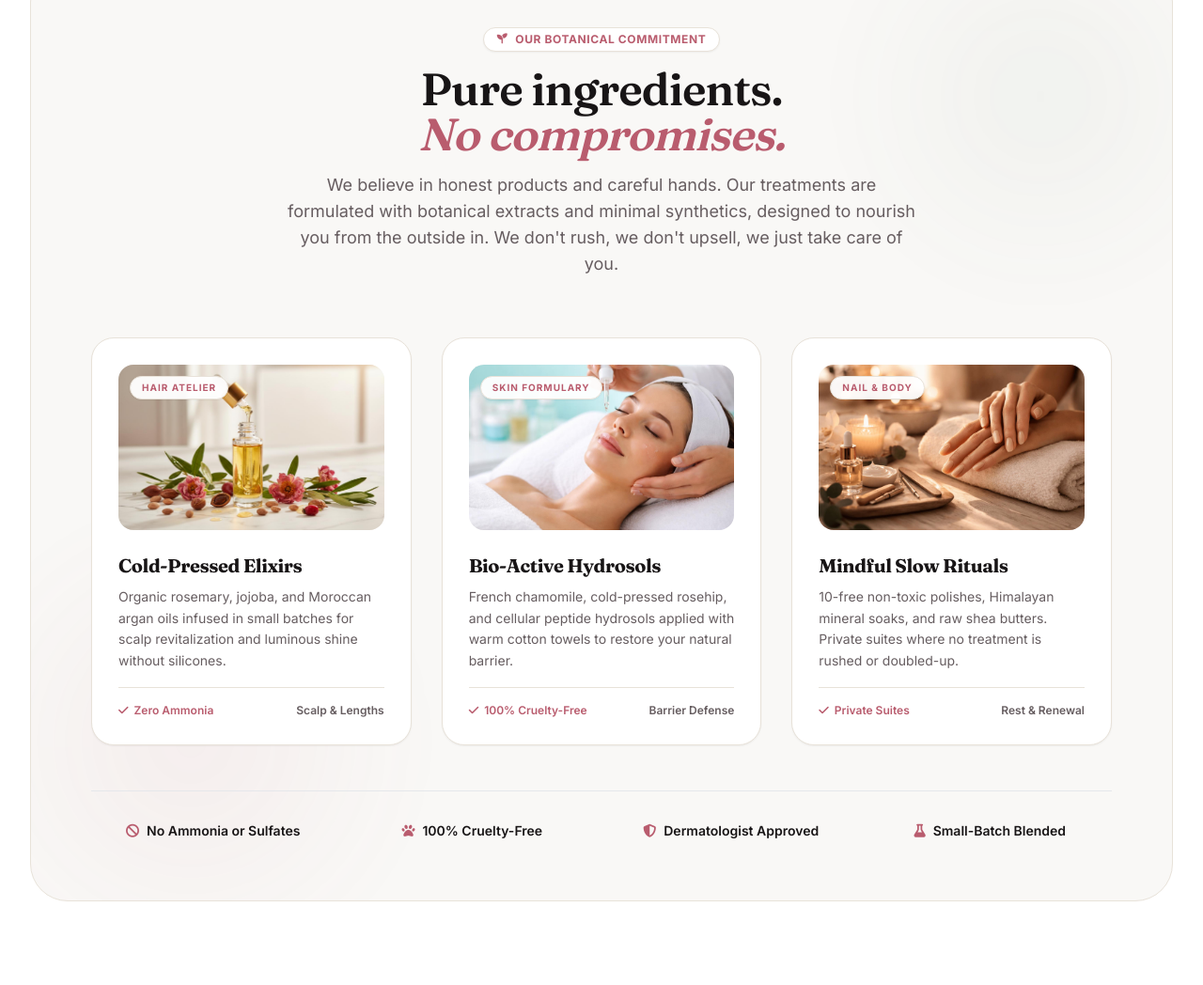
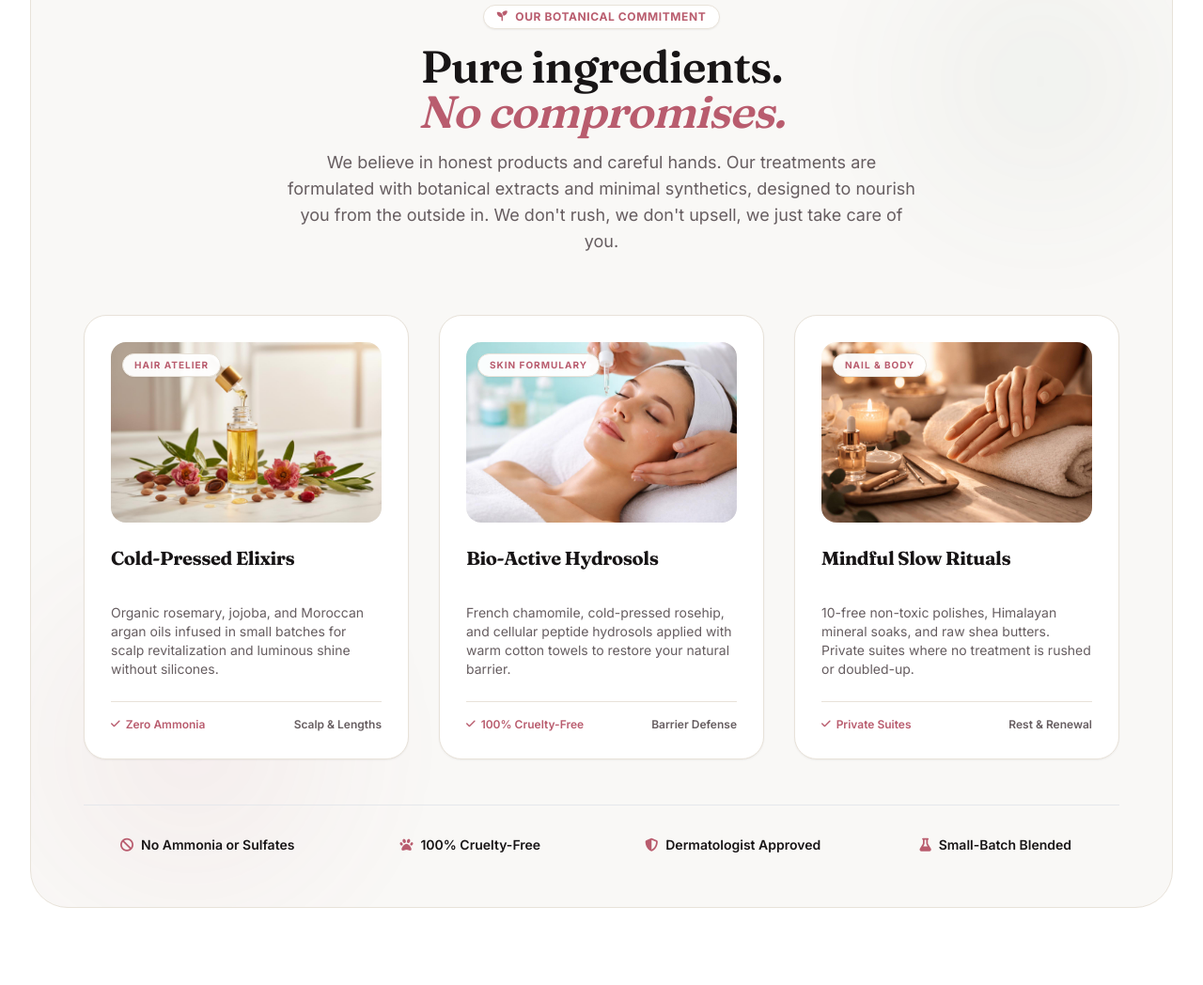
Before and after one commit to sukantak2004-netizen/Local-Salon-Beauty-Parlour, a plain HTML site: page home2.html in a window 1280 px wide. Shown: the part 4286-5334 px from the top of the page at 94% size. Drawn offline with nearby package versions, Linux system fonts and the light colour scheme.

Commit message:
first commit

```diff
--- a/home2.html
+++ b/home2.html
@@ -1093,18 +1093,18 @@
 </section>
 
 <!-- ▪ SALON COMMITMENT & BOTANICAL APOTHECARY ▪ -->
-<section class="py-20 lg:py-28 px-6 sm:px-8 2xl:px-12 max-w-[1600px] mx-auto overflow-hidden">
-<div class="rounded-[2.5rem] bg-cream border border-border p-8 sm:p-12 lg:p-16 relative overflow-hidden">
+<section id="botanical-apothecary" class="py-16 lg:py-24 px-4 sm:px-6 lg:px-8 2xl:px-12 max-w-[1600px] mx-auto overflow-hidden">
+<div class="rounded-3xl sm:rounded-[2.5rem] bg-cream border border-border p-6 sm:p-8 md:p-10 lg:p-12 xl:p-14 relative overflow-hidden">
     <!-- Ambient delicate glows -->
     <div class="hero-glow-terra -bottom-20 -left-20 opacity-40 hidden sm:block"></div>
     <div class="hero-glow-sage -top-20 -right-20 opacity-40 hidden sm:block"></div>
 
     <!-- Section Header -->
-    <div class="max-w-3xl mx-auto text-center space-y-4 mb-16 relative z-10">
+    <div class="max-w-3xl mx-auto text-center space-y-4 mb-12 sm:mb-16 relative z-10">
         <div class="inline-flex items-center gap-2 px-3.5 py-1 rounded-full bg-background border border-border text-xs font-bold uppercase tracking-wider text-accent mx-auto shadow-sm">
             <i class="fa-solid fa-seedling text-[11px]"></i> Our Botanical Commitment
         </div>
-        <h2 class="text-4xl sm:text-5xl font-display leading-[1.1] text-primary-text">
+        <h2 class="text-3xl sm:text-4xl lg:text-5xl font-display leading-[1.1] text-primary-text">
             Pure ingredients.<br/>
             <span class="italic text-accent">No compromises.</span>
         </h2>
@@ -1114,64 +1114,73 @@
     </div>
 
     <!-- 3 Salon Apothecary Formulation Cards -->
-    <div class="grid grid-cols-1 md:grid-cols-3 gap-6 lg:gap-8 relative z-10 mb-12">
+    <div class="grid grid-cols-1 md:grid-cols-3 gap-5 lg:gap-6 xl:gap-8 relative z-10 mb-12">
         <!-- Card 1 -->
-        <div class="bg-background rounded-3xl p-6 sm:p-7 border border-border hover:border-accent transition-all duration-300 shadow-sm flex flex-col group">
-            <div class="h-44 rounded-2xl overflow-hidden mb-6 relative bg-cream">
+        <div class="bg-background rounded-2xl sm:rounded-3xl p-5 sm:p-6 lg:p-7 border border-border hover:border-accent transition-all duration-300 shadow-sm flex flex-col h-full group">
+            <div class="h-44 sm:h-48 rounded-xl sm:rounded-2xl overflow-hidden mb-5 sm:mb-6 relative bg-cream flex-shrink-0">
                 <img src="assets/r1.jpg" alt="Hair Studio Formulations" class="w-full h-full object-cover group-hover:scale-105 transition-transform duration-700"/>
                 <div class="absolute top-3 left-3 bg-white/95 dark:bg-[#1F1B18]/95 px-3 py-1 rounded-full border border-border text-[10px] font-bold uppercase tracking-widest text-accent shadow-sm">
                     Hair Atelier
                 </div>
             </div>
-            <h3 class="font-display text-xl text-primary-text mb-2 font-bold group-hover:text-accent transition-colors">
+            <h3 class="font-display text-lg sm:text-xl text-primary-text mb-2.5 font-bold group-hover:text-accent transition-colors min-h-[2.75rem] sm:min-h-[3.25rem] flex items-start leading-snug">
                 Cold-Pressed Elixirs
             </h3>
-            <p class="text-secondary-text text-sm leading-relaxed mb-4 flex-grow">
+            <p class="text-secondary-text text-xs sm:text-sm leading-relaxed mb-6 flex-grow">
                 Organic rosemary, jojoba, and Moroccan argan oils infused in small batches for scalp revitalization and luminous shine without silicones.
             </p>
-            <div class="pt-4 border-t border-border flex items-center justify-between text-xs font-semibold text-primary-text">
-                <span class="text-accent flex items-center gap-1.5"><i class="fa-solid fa-check"></i> Zero Ammonia</span>
-                <span class="text-secondary-text">Scalp &amp; Lengths</span>
+            <div class="mt-auto pt-4 border-t border-border flex flex-col lg:flex-row lg:items-center justify-between gap-1.5 lg:gap-2 text-[11px] sm:text-xs font-semibold text-primary-text">
+                <span class="text-accent flex items-center gap-1.5 whitespace-nowrap min-w-0">
+                    <i class="fa-solid fa-check text-[10px] sm:text-[11px] shrink-0"></i>
+                    <span>Zero Ammonia</span>
+                </span>
+                <span class="text-secondary-text whitespace-nowrap text-left lg:text-right shrink-0">Scalp &amp; Lengths</span>
             </div>
         </div>
 
         <!-- Card 2 -->
-        <div class="bg-background rounded-3xl p-6 sm:p-7 border border-border hover:border-accent transition-all duration-300 shadow-sm flex flex-col group">
-            <div class="h-44 rounded-2xl overflow-hidden mb-6 relative bg-cream">
+        <div class="bg-background rounded-2xl sm:rounded-3xl p-5 sm:p-6 lg:p-7 border border-border hover:border-accent transition-all duration-300 shadow-sm flex flex-col h-full group">
+            <div class="h-44 sm:h-48 rounded-xl sm:rounded-2xl overflow-hidden mb-5 sm:mb-6 relative bg-cream flex-shrink-0">
                 <img src="assets/r2.jpg" alt="Skin Ritual Botanicals" class="w-full h-full object-cover group-hover:scale-105 transition-transform duration-700"/>
                 <div class="absolute top-3 left-3 bg-white/95 dark:bg-[#1F1B18]/95 px-3 py-1 rounded-full border border-border text-[10px] font-bold uppercase tracking-widest text-accent shadow-sm">
                     Skin Formulary
                 </div>
             </div>
-            <h3 class="font-display text-xl text-primary-text mb-2 font-bold group-hover:text-accent transition-colors">
+            <h3 class="font-display text-lg sm:text-xl text-primary-text mb-2.5 font-bold group-hover:text-accent transition-colors min-h-[2.75rem] sm:min-h-[3.25rem] flex items-start leading-snug">
                 Bio-Active Hydrosols
             </h3>
-            <p class="text-secondary-text text-sm leading-relaxed mb-4 flex-grow">
+            <p class="text-secondary-text text-xs sm:text-sm leading-relaxed mb-6 flex-grow">
                 French chamomile, cold-pressed rosehip, and cellular peptide hydrosols applied with warm cotton towels to restore your natural barrier.
             </p>
-            <div class="pt-4 border-t border-border flex items-center justify-between text-xs font-semibold text-primary-text">
-                <span class="text-accent flex items-center gap-1.5"><i class="fa-solid fa-check"></i> 100% Cruelty-Free</span>
-                <span class="text-secondary-text">Barrier Defense</span>
+            <div class="mt-auto pt-4 border-t border-border flex flex-col lg:flex-row lg:items-center justify-between gap-1.5 lg:gap-2 text-[11px] sm:text-xs font-semibold text-primary-text">
+                <span class="text-accent flex items-center gap-1.5 whitespace-nowrap min-w-0">
+                    <i class="fa-solid fa-check text-[10px] sm:text-[11px] shrink-0"></i>
+                    <span>100% Cruelty-Free</span>
+                </span>
+                <span class="text-secondary-text whitespace-nowrap text-left lg:text-right shrink-0">Barrier Defense</span>
             </div>
         </div>
 
         <!-- Card 3 -->
-        <div class="bg-background rounded-3xl p-6 sm:p-7 border border-border hover:border-accent transition-all duration-300 shadow-sm flex flex-col group">
-            <div class="h-44 rounded-2xl overflow-hidden mb-6 relative bg-cream">
+        <div class="bg-background rounded-2xl sm:rounded-3xl p-5 sm:p-6 lg:p-7 border border-border hover:border-accent transition-all duration-300 shadow-sm flex flex-col h-full group">
+            <div class="h-44 sm:h-48 rounded-xl sm:rounded-2xl overflow-hidden mb-5 sm:mb-6 relative bg-cream flex-shrink-0">
                 <img src="assets/r3.jpg" alt="Mindful Care Bar" class="w-full h-full object-cover group-hover:scale-105 transition-transform duration-700"/>
                 <div class="absolute top-3 left-3 bg-white/95 dark:bg-[#1F1B18]/95 px-3 py-1 rounded-full border border-border text-[10px] font-bold uppercase tracking-widest text-accent shadow-sm">
                     Nail &amp; Body
                 </div>
             </div>
-            <h3 class="font-display text-xl text-primary-text mb-2 font-bold group-hover:text-accent transition-colors">
+            <h3 class="font-display text-lg sm:text-xl text-primary-text mb-2.5 font-bold group-hover:text-accent transition-colors min-h-[2.75rem] sm:min-h-[3.25rem] flex items-start leading-snug">
                 Mindful Slow Rituals
             </h3>
-            <p class="text-secondary-text text-sm leading-relaxed mb-4 flex-grow">
+            <p class="text-secondary-text text-xs sm:text-sm leading-relaxed mb-6 flex-grow">
                 10-free non-toxic polishes, Himalayan mineral soaks, and raw shea butters. Private suites where no treatment is rushed or doubled-up.
             </p>
-            <div class="pt-4 border-t border-border flex items-center justify-between text-xs font-semibold text-primary-text">
-                <span class="text-accent flex items-center gap-1.5"><i class="fa-solid fa-check"></i> Private Suites</span>
-                <span class="text-secondary-text">Rest &amp; Renewal</span>
+            <div class="mt-auto pt-4 border-t border-border flex flex-col lg:flex-row lg:items-center justify-between gap-1.5 lg:gap-2 text-[11px] sm:text-xs font-semibold text-primary-text">
+                <span class="text-accent flex items-center gap-1.5 whitespace-nowrap min-w-0">
+                    <i class="fa-solid fa-check text-[10px] sm:text-[11px] shrink-0"></i>
+                    <span>Private Suites</span>
+                </span>
+                <span class="text-secondary-text whitespace-nowrap text-left lg:text-right shrink-0">Rest &amp; Renewal</span>
             </div>
         </div>
     </div>
```
Also changed, not shown: index.html (+35 -26 lines).
